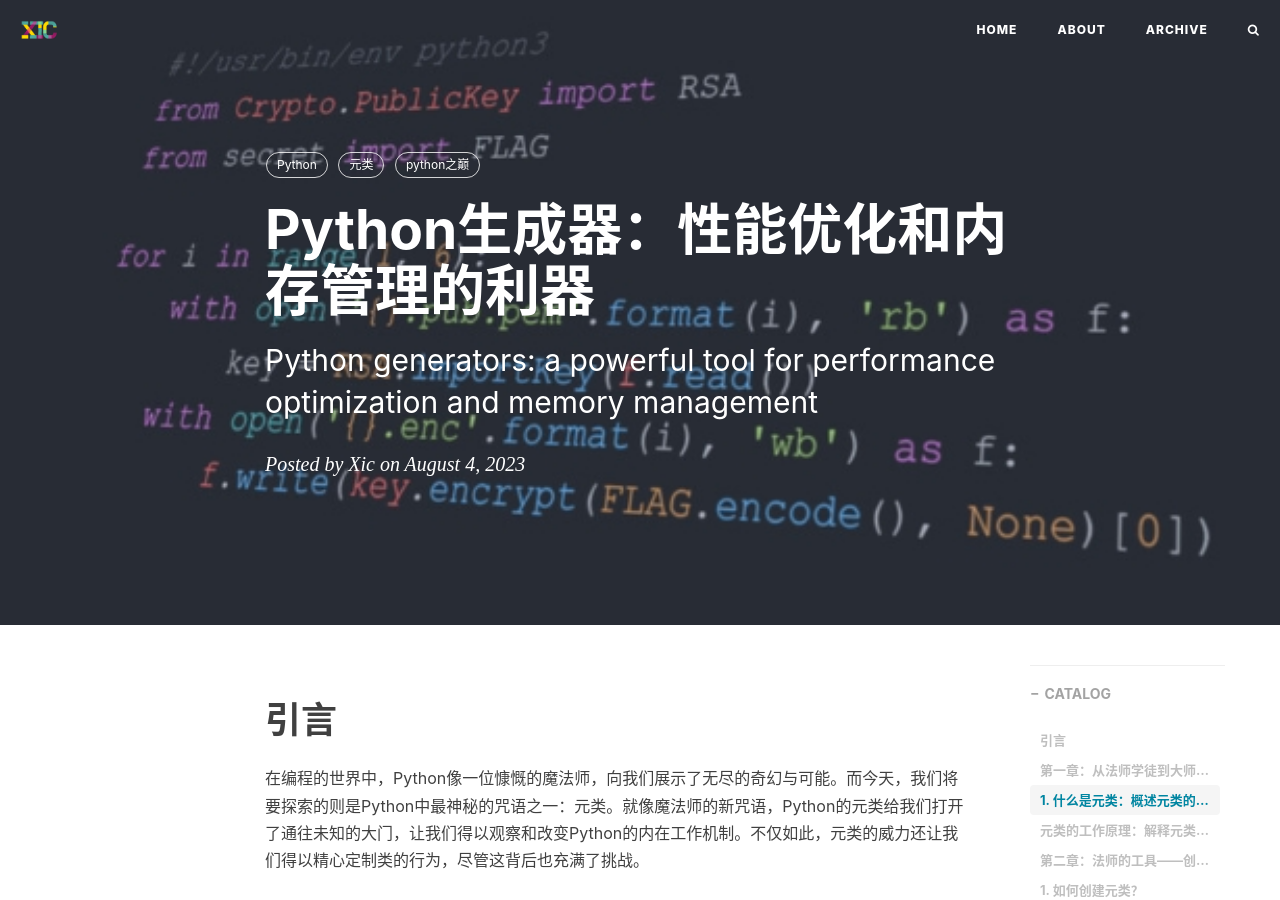
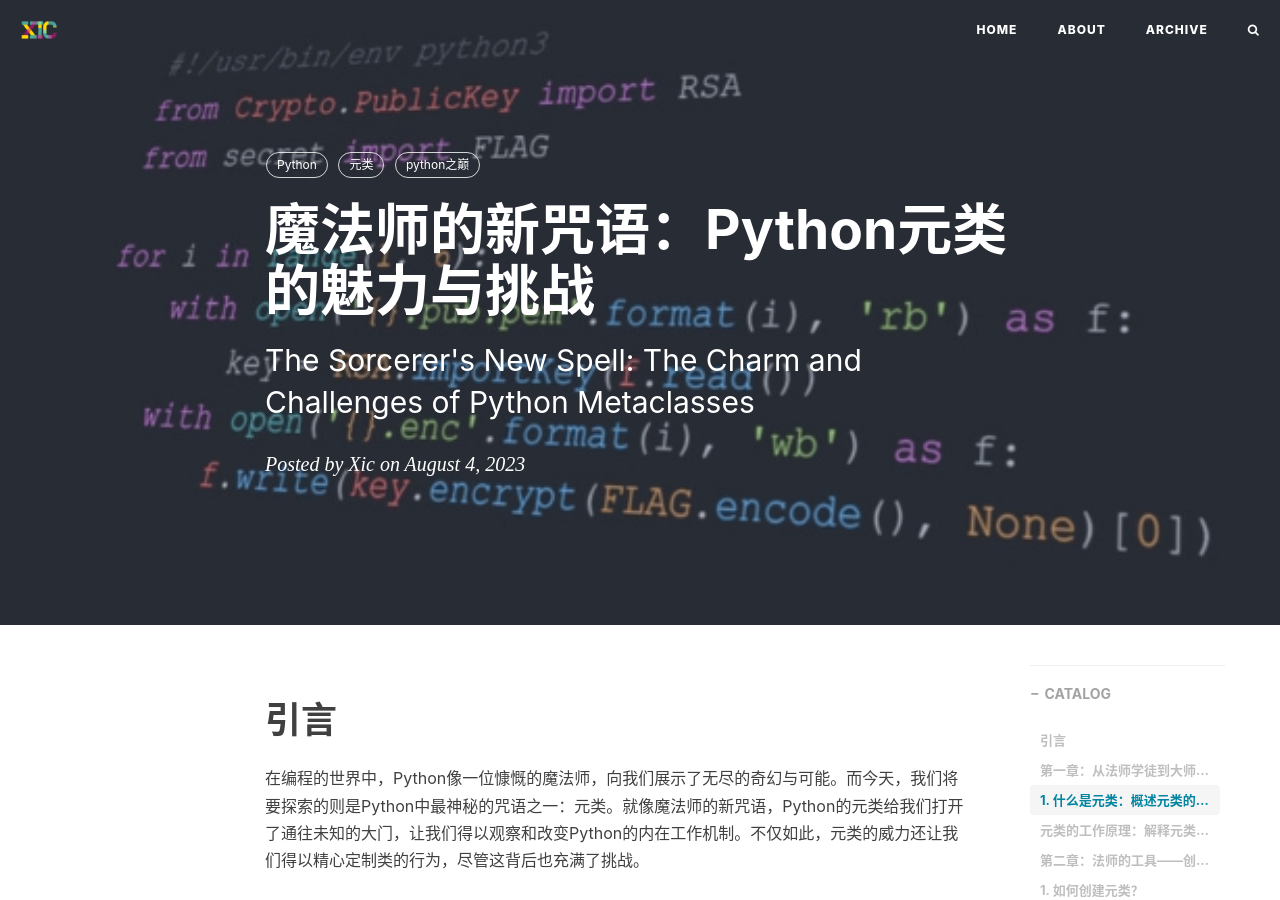
Before and after one commit to ProgrammerPlus1998/ProgrammerPlus1998.github.io, a Jekyll site: the page built from _posts/python/2023-08-04-python-metaclasses.md, in a window 1280 px wide and 900 px high. Built offline with Jekyll 4.4.1, drawn with Linux system fonts in a browser that asks for light colours; nearby versions of some CDN libraries; comment, search, counter and statistics services are not loaded.

Commit message:
Update 2023-08-04-python-metaclasses.md

```diff
--- a/_posts/python/2023-08-04-python-metaclasses.md
+++ b/_posts/python/2023-08-04-python-metaclasses.md
@@ -1,7 +1,7 @@
 ---
 layout:       post
-title:        "Python生成器：性能优化和内存管理的利器"
-subtitle:     "Python generators: a powerful tool for performance optimization and memory management"
+title:        "魔法师的新咒语：Python元类的魅力与挑战"
+subtitle:     "The Sorcerer's New Spell: The Charm and Challenges of Python Metaclasses"
 header-img:   "img/in-post/head/2023-07-31-python-global-interpretation-lock.jpg"
 date:         2023-08-04 00:00:00
 author:       "Xic"
```
